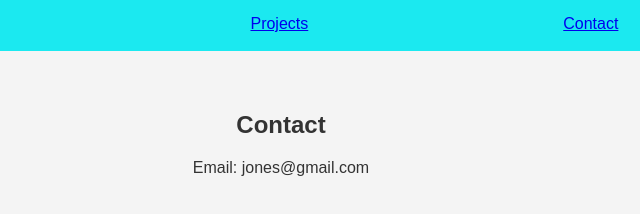
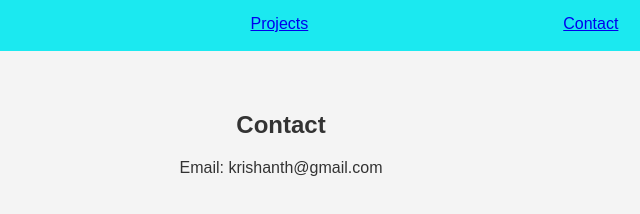
Before and after one commit to tokyodriftpam/Artificial-Intelligence-for-Web-develpment, a plain HTML site: page webai-10/contact.html in a window 1280 px wide. Shown: the full height of the page, 359-999 px from the left. Drawn offline with Linux system fonts and the light colour scheme.

Commit message:
Update contact.html

```diff
--- a/webai-10/contact.html
+++ b/webai-10/contact.html
@@ -17,7 +17,7 @@
 
 <section class="fade">
     <h2>Contact</h2>
-    <p>Email: jones@gmail.com</p>
+    <p>Email: krishanth@gmail.com</p>
 </section>
 
 <script src="script.js"></script>
```
